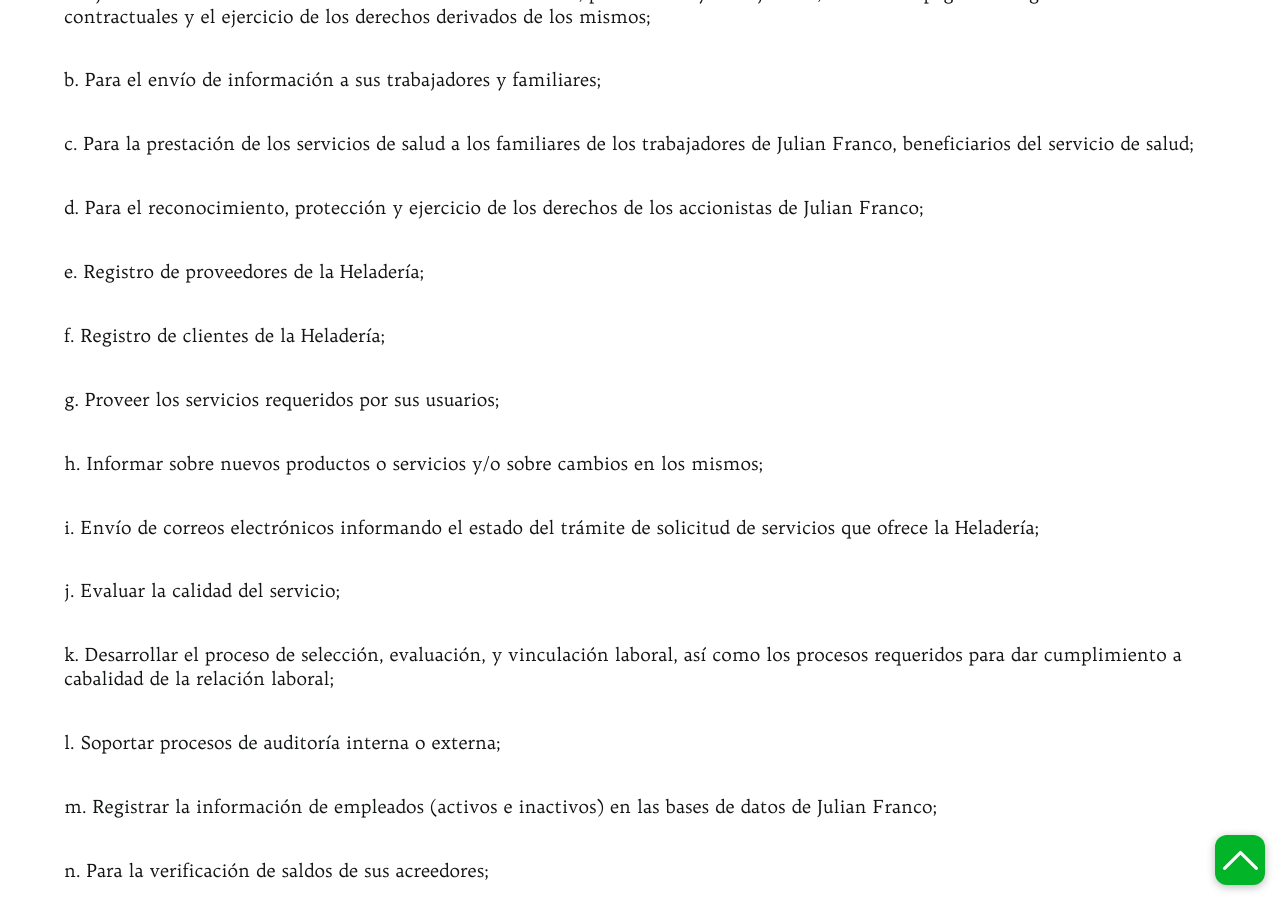
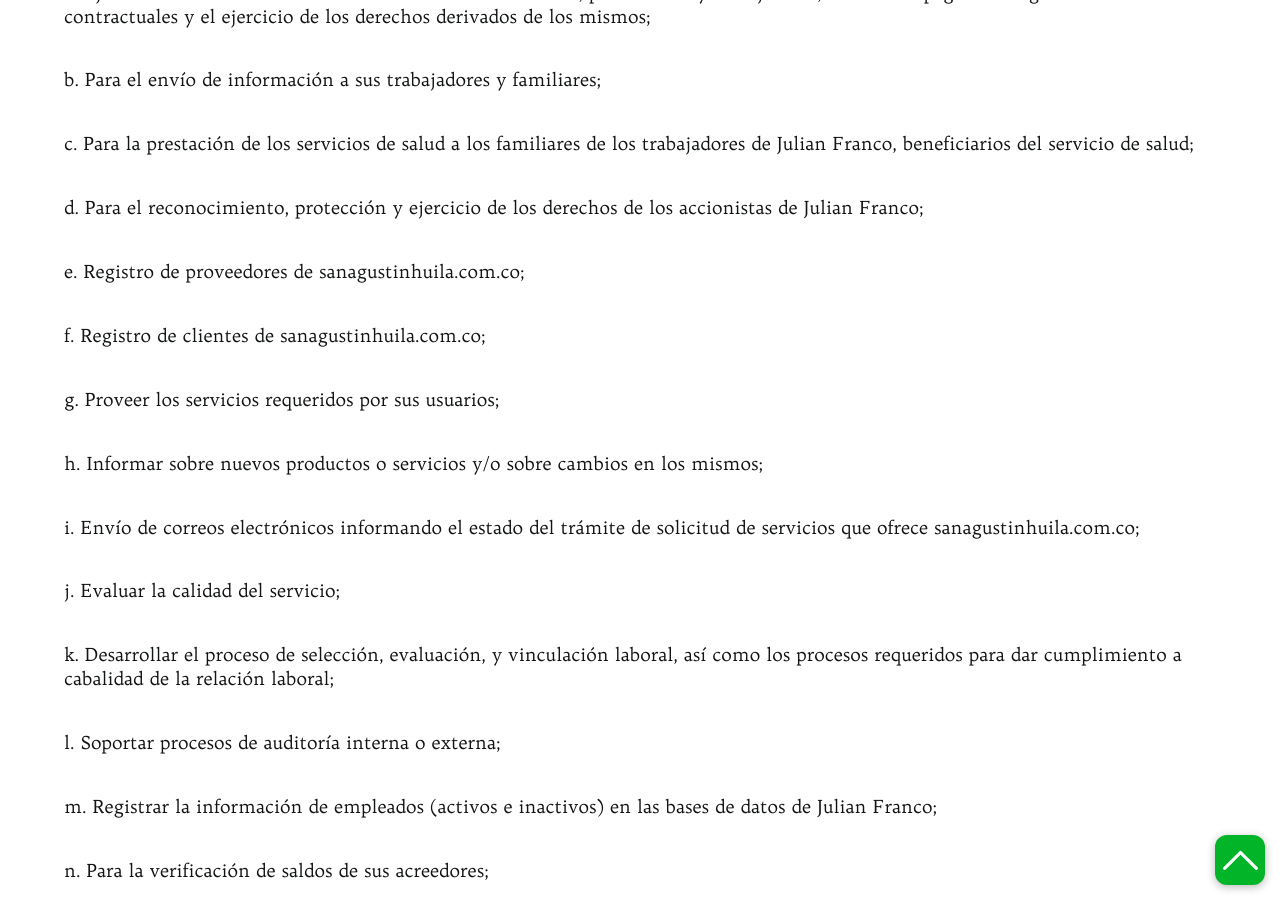
Before and after one commit to Klerpson/vacacionesopitas, a Jekyll site: the page built from legal.md, in a window 1280 px wide and 900 px high, scrolled down 6451 px. Built offline with Jekyll 4.4.1, drawn with Linux system fonts in a browser that asks for light colours; some web fonts are replaced.

Commit message:
Update legal.md

```diff
--- a/legal.md
+++ b/legal.md
@@ -111,15 +111,15 @@
 
 d. Para el reconocimiento, protección y ejercicio de los derechos de los accionistas de Julian Franco;
 
-e. Registro de proveedores de la Heladería;
+e. Registro de proveedores de sanagustinhuila.com.co;
 
-f. Registro de clientes de la Heladería;
+f. Registro de clientes de sanagustinhuila.com.co;
 
 g. Proveer los servicios requeridos por sus usuarios;
 
 h. Informar sobre nuevos productos o servicios y/o sobre cambios en los mismos;
 
-i. Envío de correos electrónicos informando el estado del trámite de solicitud de servicios que ofrece la Heladería;
+i. Envío de correos electrónicos informando el estado del trámite de solicitud de servicios que ofrece sanagustinhuila.com.co;
 
 j. Evaluar la calidad del servicio;
 
```
